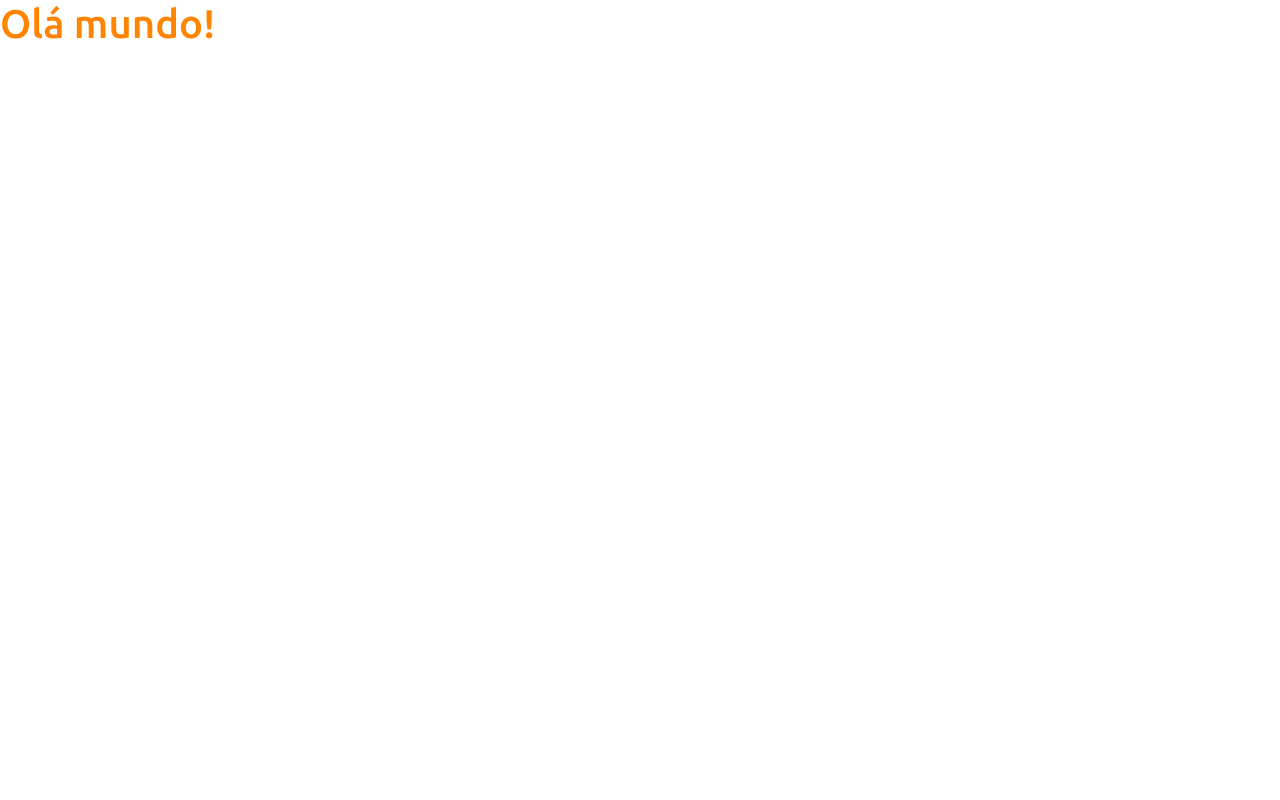
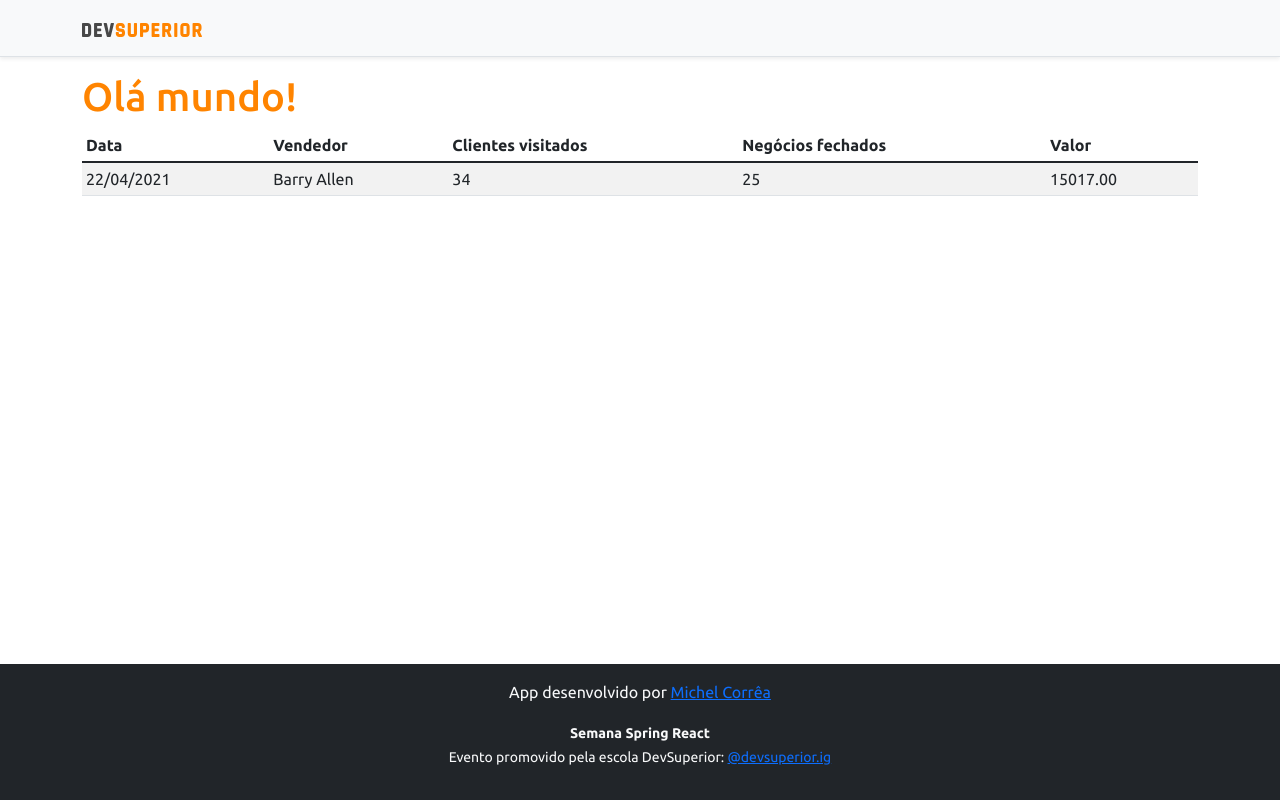
Before and after one commit to Michelosc/projeto-sds4, a React (Create React App) app in the folder frontend/: page / in a window 1280 px wide. Built offline with nearby package versions, Linux system fonts and the light colour scheme.

Commit message:
Basic static components

```diff
--- a/frontend/src/App.tsx
+++ b/frontend/src/App.tsx
@@ -1,8 +1,18 @@
+import DataTable from "components/DataTable";
+import Footer from "components/Footer";
+import NavBar from "components/NavBar";
+import React from "react";
+
 function App() {
   return (
-    <div className="App">
-      <h1 className="text-primary">Olá mundo!</h1>
-    </div>
+    <React.Fragment>
+      <NavBar />
+      <div className="container">
+        <h1 className="text-primary">Olá mundo!</h1>
+        <DataTable />
+      </div>
+      <Footer />
+    </React.Fragment>
   );
 }
 
--- /dev/null
+++ b/frontend/src/components/DataTable/index.tsx
@@ -0,0 +1,28 @@
+const DataTable = () => {
+  return (
+    <div className="table-responsive">
+      <table className="table table-striped table-sm">
+        <thead>
+          <tr>
+            <th>Data</th>
+            <th>Vendedor</th>
+            <th>Clientes visitados</th>
+            <th>Negócios fechados</th>
+            <th>Valor</th>
+          </tr>
+        </thead>
+        <tbody>
+          <tr>
+            <td>22/04/2021</td>
+            <td>Barry Allen</td>
+            <td>34</td>
+            <td>25</td>
+            <td>15017.00</td>
+          </tr>
+        </tbody>
+      </table>
+    </div>
+  );
+};
+
+export default DataTable;
--- /dev/null
+++ b/frontend/src/components/Footer/index.tsx
@@ -0,0 +1,34 @@
+const Footer = () => {
+  return (
+    <footer className="footer mt-auto py-3 bg-dark">
+      <div className="container">
+        <p className="text-light">
+          App desenvolvido por{" "}
+          <a
+            href="https://github.com/Michelosc"
+            target="_blank"
+            rel="noreferrer"
+          >
+            Michel Corrêa
+          </a>
+        </p>
+        <p className="text-light">
+          <small>
+            <strong>Semana Spring React</strong>
+            <br />
+            Evento promovido pela escola DevSuperior:{" "}
+            <a
+              href="https://instagram.com/devsuperior.ig"
+              target="_blank"
+              rel="noreferrer"
+            >
+              @devsuperior.ig
+            </a>
+          </small>
+        </p>
+      </div>
+    </footer>
+  );
+};
+
+export default Footer;
--- /dev/null
+++ b/frontend/src/components/NavBar/index.tsx
@@ -0,0 +1,15 @@
+import ImgDsDark from 'assets/img/ds-dark.svg';
+
+const NavBar = () => {
+  return (
+    <div className="d-flex flex-column flex-md-row align-items-center p-3 px-md-4 mb-3 bg-light border-bottom shadow-sm">
+      <div className="container">
+        <nav className="my-2 my-md-0 mr-md-3">
+          <img src={ImgDsDark} alt="DevSuperior" width="120" />
+        </nav>
+      </div>
+    </div>
+  );
+};
+
+export default NavBar;
```
Also changed, not shown: frontend/src/assets/img/ds-dark.svg (added).
